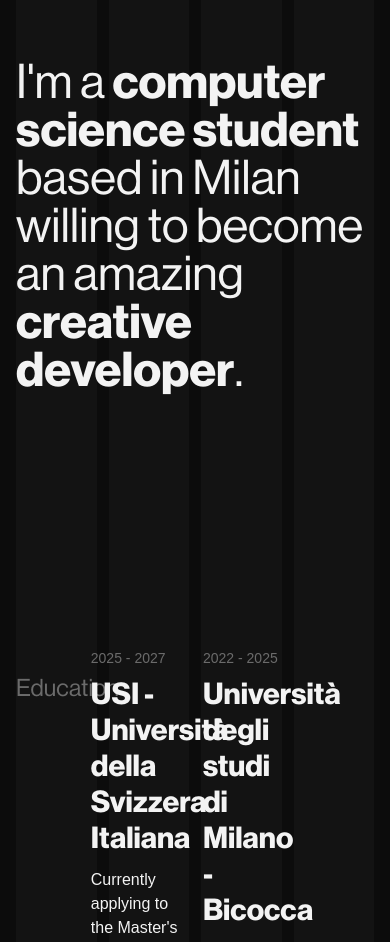
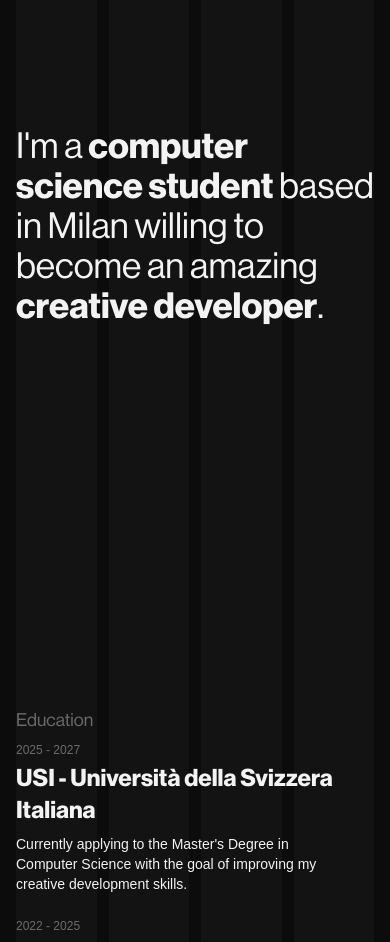
Before and after one commit to dbuser03/danielebuser-portfolio, a Next.js app: page /about in a window 390 px wide. Shown: the part 1040-1982 px from the top of the page. Built offline with nearby package versions, Linux system fonts and the light colour scheme; a web font is replaced by a local one.

Commit message:
fix(app): Update text content in Home and Profile
Changelog: fix

```diff
--- a/src/components/about/Home.tsx
+++ b/src/components/about/Home.tsx
@@ -18,7 +18,7 @@ export const Home: React.FC = () => {
                 aria-label="Content section"
               />
               <p className="mt-1 text-xs text-[var(--neutral)] md:text-sm">
-                Lorem ipsum
+                (Check my projects)
               </p>
             </div>
           </div>
--- a/src/components/about/Profile.tsx
+++ b/src/components/about/Profile.tsx
@@ -14,7 +14,7 @@ export const Profile: React.FC = () => {
           <div className="relative mx-4 md:mx-6">
             <div className={STYLES.grid}>
               <h1
-                className={`${COLUMN_LAYOUT} text-5xl text-[var(--background)] md:text-7xl xl:text-8xl`}
+                className={`${COLUMN_LAYOUT} text-4xl text-[var(--background)] sm:text-5xl md:text-7xl xl:text-8xl`}
               >
                 I&apos;m a{" "}
                 <span className="font-bold">computer science student</span>{" "}
@@ -32,33 +32,33 @@ export const Profile: React.FC = () => {
           <div className="relative mx-4 md:mx-6">
             <div className={STYLES.grid}>
               <div className={`${COLUMN_LAYOUT} text-[var(--background)]`}>
-                <div className="grid grid-rows-2 gap-16">
-                  <div className="grid grid-cols-10 items-start gap-4">
-                    <h3 className="col-span-2 pt-6 text-2xl text-[var(--neutral)]">
+                <div className="grid grid-rows-2 gap-0 sm:gap-16">
+                  <div className="grid grid-cols-1 gap-0 sm:grid-cols-10 sm:gap-4">
+                    <h3 className="col-span-full mb-2 self-end text-lg text-[var(--neutral)] sm:col-span-2 sm:mb-0 sm:self-auto sm:pt-6 md:text-xl lg:text-2xl">
                       Education
                     </h3>
-                    <div className="col-span-6 col-start-3 grid grid-cols-2 gap-4">
+                    <div className="col-span-full grid grid-cols-1 gap-6 sm:col-span-10 sm:col-start-3 sm:grid-cols-2 md:col-span-8 lg:col-span-6">
                       <div className="flex max-w-xs flex-col">
-                        <p className="mb-2 text-sm text-[var(--neutral)]">
+                        <p className="mb-1 text-xs text-[var(--neutral)] sm:mb-2 sm:text-sm">
                           2025 - 2027
                         </p>
-                        <h4 className="text-3xl font-bold">
+                        <h4 className="text-2xl font-bold md:text-3xl">
                           USI - Università della Svizzera Italiana
                         </h4>
-                        <p className="text-md mt-3 text-[var(--background)]">
+                        <p className="lg:text-base mt-2 text-sm text-[var(--background)] sm:mt-3">
                           Currently applying to the Master&apos;s Degree in
                           Computer Science with the goal of improving my
                           creative development skills.
                         </p>
                       </div>
                       <div className="flex max-w-xs flex-col">
-                        <p className="mb-2 text-sm text-[var(--neutral)]">
+                        <p className="mb-1 text-xs text-[var(--neutral)] sm:mb-2 sm:text-sm">
                           2022 - 2025
                         </p>
-                        <h4 className="text-3xl font-bold">
+                        <h4 className="text-2xl font-bold md:text-3xl">
                           Università degli studi di Milano - Bicocca
                         </h4>
-                        <p className="text-md mt-3 text-[var(--background)]">
+                        <p className="lg:text-base mt-2 text-sm text-[var(--background)] sm:mt-3">
                           Bachelor&apos;s Degree in Computer Science, expected
                           graduation in July. Demonstrated good performance in
                           project-based exams.
@@ -66,12 +66,11 @@ export const Profile: React.FC = () => {
                       </div>
                     </div>
                   </div>
-
-                  <div className="grid grid-cols-10 gap-4">
-                    <h3 className="col-span-2 text-2xl text-[var(--neutral)]">
+                  <div className="grid grid-cols-1 gap-1 sm:grid-cols-10 sm:gap-4">
+                    <h3 className="col-span-full mb-2 self-end text-lg text-[var(--neutral)] sm:col-span-2 sm:mb-0 sm:self-auto md:text-xl lg:text-2xl">
                       Experience
                     </h3>
-                    <p className="col-span-8 col-start-3 text-5xl">
+                    <p className="col-span-full text-2xl sm:col-span-8 sm:col-start-3 sm:text-3xl md:text-4xl lg:text-5xl">
                       Over the past 3 years, while pursuing my academic studies,
                       I also worked as a{" "}
                       <span className="font-bold">
```
